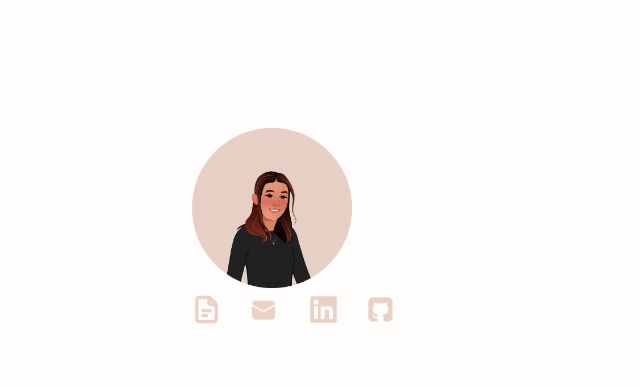
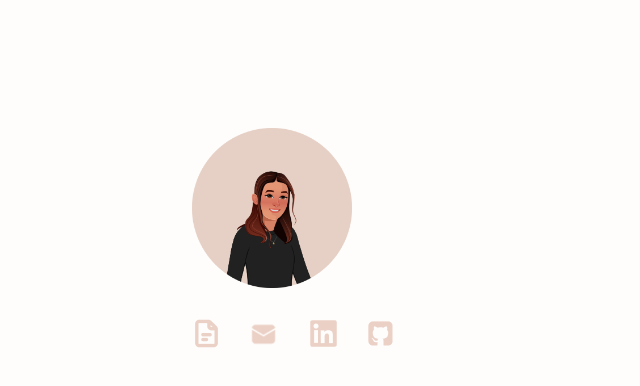
Before and after one commit to nivrithikrishnan/personal-website, a Next.js app: page / in a window 1280 px wide. Shown: the top 386 px of the page, without its empty margins (0-640 px from the left). Built offline with nearby package versions, Linux system fonts and the light colour scheme; a web font is replaced by a local one.

Commit message:
fix layout

```diff
--- a/pages/index.js
+++ b/pages/index.js
@@ -11,8 +11,9 @@ export default function Home() {
         <link rel="icon" href="/media/profile.png" />
       </Head>
       <main className={styles.container}>
-        <div className={styles.left}>
+        <div /*className={styles.left}*/>
           <img src="/media/profile.png" alt="Nivrithi Krishnan" className={styles.logo} />
+          <br></br>
           <br></br>
           <Socials />
         </div>
```
